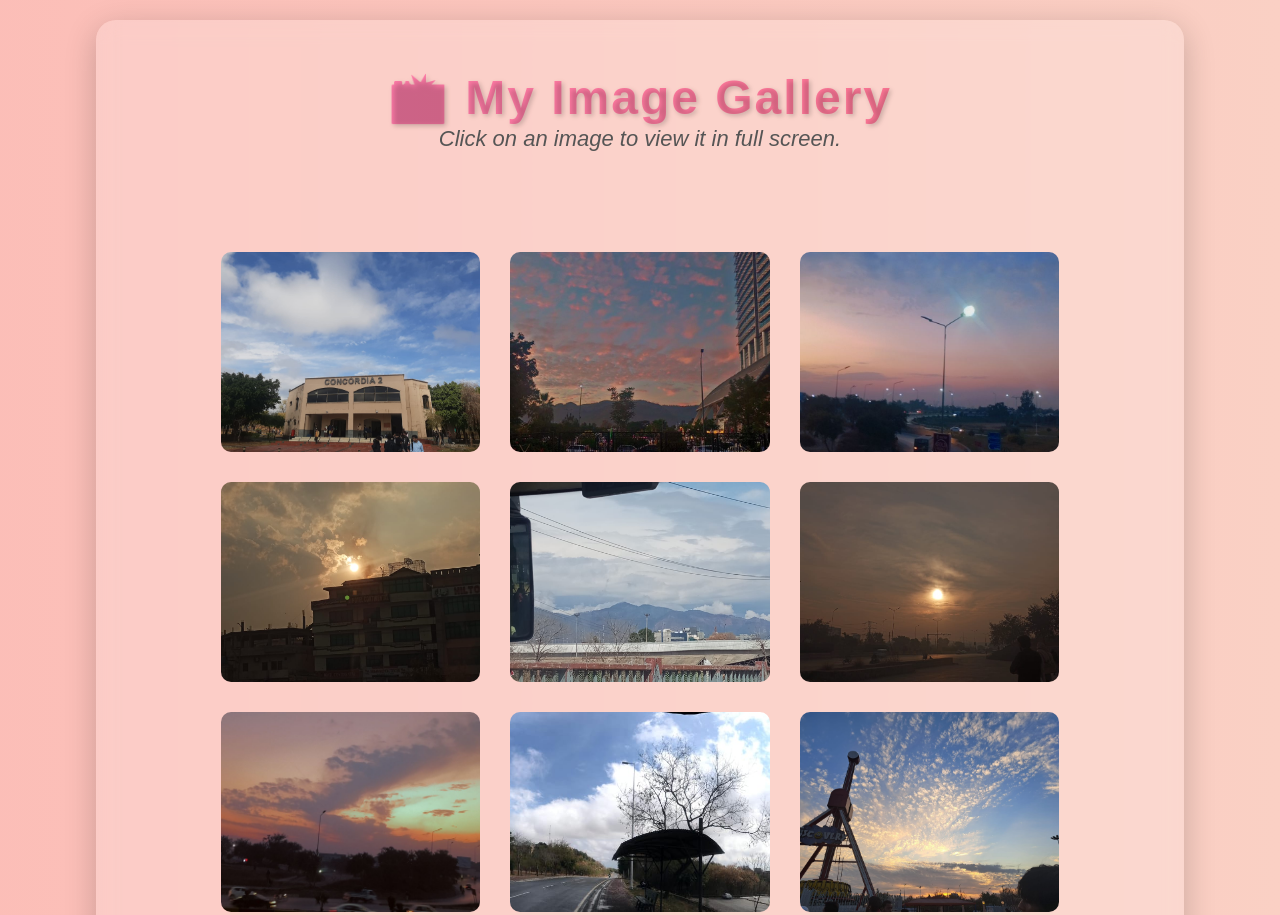
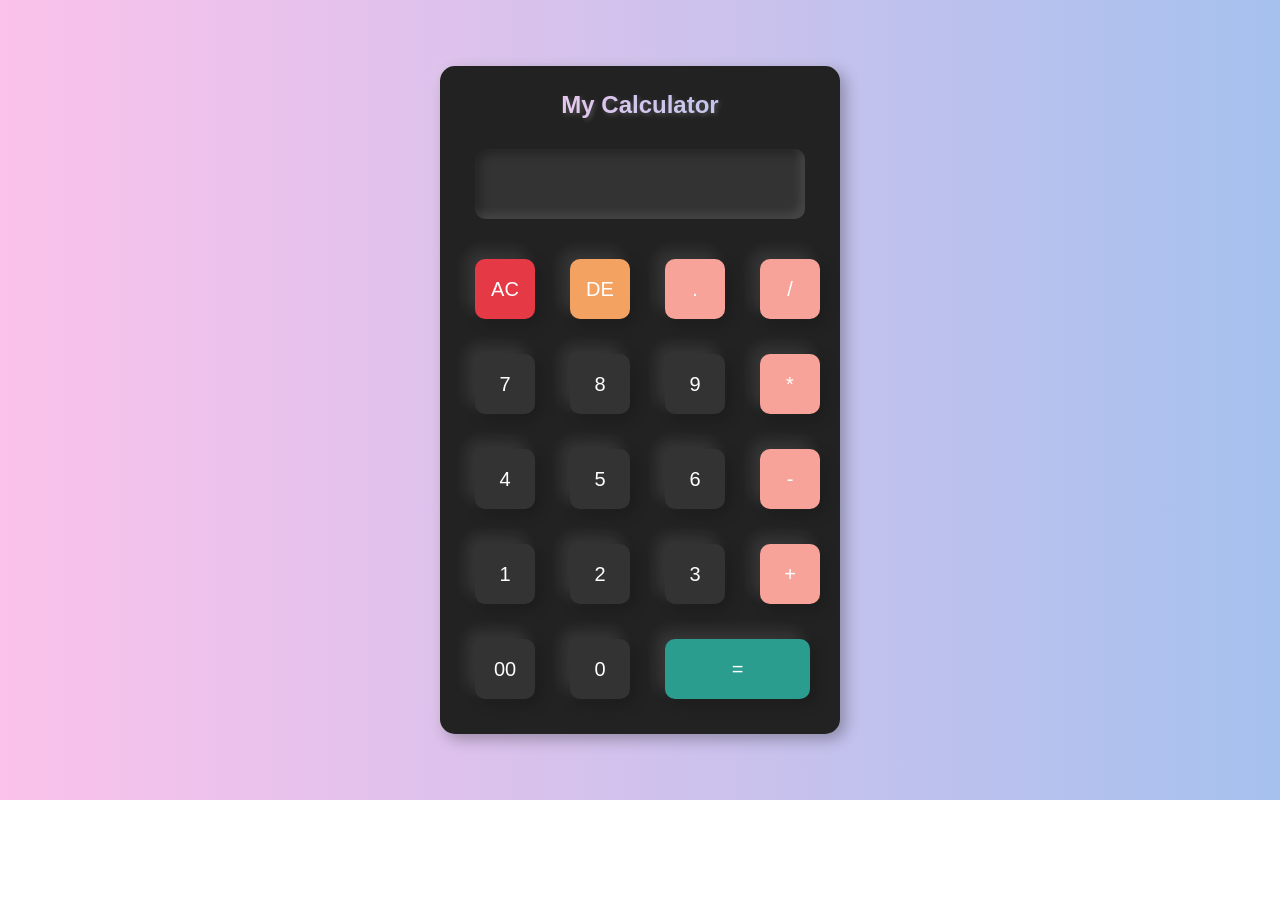
Before and after one commit to Rida4142/FrontendTasks, a plain HTML site: page index.html in a window 1280 px wide. Shown: the top 915 px of the page. After the commit the page ends 800 px from the top, so only its background shows below. Drawn offline with Linux system fonts and the light colour scheme.

Commit message:
Task2(calculator)
build a simple calculator using html,css and javascript

```diff
--- a/index.html
+++ b/index.html
@@ -3,45 +3,53 @@
 <head>
     <meta charset="UTF-8">
     <meta name="viewport" content="width=device-width, initial-scale=1.0">
-    <title>Image Gallery</title>
+    <title>Calculator</title>
     <link rel="stylesheet" href="style.css">
 </head>
 <body>
-    <div class="gallery-container">
-    <h1 class="gallery-title">📸 My Image Gallery</h1>
-    <p class="gallery-description">Click on an image to view it in full screen.</p>
+    <div class="container">
+        <div class="calculator">
+            <h2 class="calculator-heading">My Calculator</h2>
+            <form>
+                <div class="display">
+                    <input type="text" name="display" id="display">
+                </div>
+                <div class="buttons">
+                    <input type="button" value="AC" onclick="display.value=''" class="clear">
+                    <input type="button" value="DE" onclick="display.value=display.value.slice(0,-1)" class="delete">
+                    <input type="button" value="." onclick="display.value +='.'" class="operator">
+                    <input type="button" value="/" onclick="display.value +='/'" class="operator">
 
-    <div class="full-img" id="fullImgBox">
-        <img src="img1.jpg" id="fullImg">
-        <span onclick="closeFullImg()">X</span>
+                    <input type="button" value="7" onclick="display.value +='7'">
+                    <input type="button" value="8" onclick="display.value +='8'">
+                    <input type="button" value="9" onclick="display.value +='9'">
+                    <input type="button" value="*" onclick="display.value +='*'" class="operator">
+
+                    <input type="button" value="4" onclick="display.value +='4'">
+                    <input type="button" value="5" onclick="display.value +='5'">
+                    <input type="button" value="6" onclick="display.value +='6'">
+                    <input type="button" value="-" onclick="display.value +='-'" class="operator">
+
+                    <input type="button" value="1" onclick="display.value +='1'">
+                    <input type="button" value="2" onclick="display.value +='2'">
+                    <input type="button" value="3" onclick="display.value +='3'">
+                    <input type="button" value="+" onclick="display.value +='+'" class="operator">
+
+                    <input type="button" value="00" onclick="display.value +='00'">
+                    <input type="button" value="0" onclick="display.value +='0'">
+                    <input type="button" value="=" onclick="calculateResult()" class="equal">
                 </div>
-    <div class="img-gallery">
-        <img src="img1.jpg" onclick="openFullImg(this.src)">
-        <img src="img2.jpg" onclick="openFullImg(this.src)">
-        <img src="img3.jpg" onclick="openFullImg(this.src)">
-        <img src="img4.jpg" onclick="openFullImg(this.src)">
-        <img src="img5.jpg" onclick="openFullImg(this.src)">
-        <img src="img6.jpg" onclick="openFullImg(this.src)">
-        <img src="img7.jpg" onclick="openFullImg(this.src)">
-        <img src="img8.jpg" onclick="openFullImg(this.src)">
-        <img src="img9.jpg" onclick="openFullImg(this.src)">
-        <img src="img10.jpg" onclick="openFullImg(this.src)">
-        <img src="img11.jpg" onclick="openFullImg(this.src)">
-        <img src="img12.jpg" onclick="openFullImg(this.src)">
+            </form>
         </div>
     </div>
 
     <script>
-
-   var fullImgBox =document.getElementById("fullImgBox");
-   var fullImg =document.getElementById("fullImg");
-
-   function openFullImg(pic){
-    fullImgBox.style.display = "flex";
-    fullImg.src=pic;
+    function calculateResult() {
+        try {
+            display.value = Function(`"use strict"; return (${display.value})`)();
+        } catch {
+            display.value = "Error";
         }
-   function closeFullImg(){
-    fullImgBox.style.display = "none";
     }
     </script>
 </body>
--- a/style.css
+++ b/style.css
@@ -1,138 +1,130 @@
-
-@import url('https://fonts.googleapis.com/css2?family=Poppins:wght@300;400;600&display=swap');
 * {
     margin: 0;
     padding: 0;
-    font-family:  sans-serif;
+    font-family: 'Poppins', sans-serif;
     box-sizing: border-box;
 }
 
-/* 🌈 Gradient Background */
-body {
-    background: linear-gradient(to right, #ff9a9e, #fad0c4);
-    font-family: 'Poppins', sans-serif;
-    min-height: 100vh;
+.container {
+    width: 100%;
+    height: 100vh;
+    background: linear-gradient(to right, #fbc2eb, #a6c1ee);
     display: flex;
-    flex-direction: column;
     align-items: center;
     justify-content: center;
 }
 
-/* ✨ Frosted Glass Effect for the Gallery */
-.gallery-container {
-    background: rgba(255, 255, 255, 0.2);
-    backdrop-filter: blur(10px);
-    border-radius: 20px;
-    padding: 20px;
-    width: 85%;
-    box-shadow: 0px 8px 32px rgba(0, 0, 0, 0.2);
+.calculator {
+    background: #222;
+    padding: 25px;
+    border-radius: 15px;
+    box-shadow: -5px -5px 15px rgba(255, 255, 255, 0.1),
+                5px 5px 15px rgba(0, 0, 0, 0.3);
+    min-width: 320px;
+    max-width: 400px;
+}
+.calculator-heading {
     text-align: center;
+    color: #fff;
+    font-size: 24px;
+    font-weight: 600;
+    margin-bottom: 15px;
+    background: linear-gradient(to right,  #fbc2eb, #a6c1ee);
+    -webkit-background-clip: text;
+    -webkit-text-fill-color: transparent;
+    text-shadow: 2px 2px 5px rgba(255, 255, 255, 0.2);
+}
+
+
+.calculator form input {
+    border: 0;
+    outline: 0;
+    width: 60px;
+    height: 60px;
+    border-radius: 10px;
+    box-shadow: -8px -8px 15px rgba(255,255,255,0.1),
+                5px 5px 15px rgba(0,0,0,0.2);
+    background: #333;
+    font-size: 20px;
+    color: #fff;
+    cursor: pointer;
+    margin: 10px;
+}
+
+form .display {
+    display: flex;
+    justify-content: flex-end;
+    margin: 20px 0;
+}
+
+form .display input {
+    width: 100%;
+    height: 70px;
+    background: #333;
+    border: none;
+    border-radius: 10px;
+    text-align: right;
+    font-size: 40px;
+    color: #fff;
+    padding: 10px;
+    outline: none;
+    box-shadow: inset -5px -5px 10px rgba(255,255,255,0.1),
+                inset 5px 5px 10px rgba(0,0,0,0.3);
+}
+
+
+form input.equal {
+    width: 145px;
+}
+
+
+.buttons {
+    display: grid;
+    grid-template-columns: repeat(4, 1fr);
+    gap: 15px;
     margin-top: 20px;
 }
 
-/* 🌟 Subtle Animation */
-@keyframes backgroundAnimation {
-    0% { background-position: 0% 50%; }
-    50% { background-position: 100% 50%; }
-    100% { background-position: 0% 50%; }
-}
-
-body {
-    background-size: 300% 300%;
-    animation: backgroundAnimation 10s ease infinite;
+.buttons input {
+    width: 100%;
+    height: 60px;
+    border-radius: 10px;
+    border: none;
+    font-size: 22px;
+    background: #333;
+    color: white;
+    cursor: pointer;
+    box-shadow: -5px -5px 10px rgba(255, 255, 255, 0.1),
+                5px 5px 10px rgba(0, 0, 0, 0.3);
+    transition: 0.2s;
 }
 
 
-/* 🔥 Beautiful Centered Heading */
-.gallery-title {
-    font-size: 48px;
-    font-weight: 700;
-    text-align: center;
-    background: linear-gradient(90deg, #ff7eb3, #ff758c);
-    -webkit-background-clip: text;
-    -webkit-text-fill-color: transparent;
-    letter-spacing: 2px;
-    margin-top: 30px;
-    animation: fadeIn 1s ease-in-out;
-    text-shadow: 2px 2px 5px rgba(0,0,0,0.2);
+.buttons input:hover {
+    background: rgba(255, 255, 255, 0.2);
+    box-shadow: -3px -3px 8px rgba(255, 255, 255, 0.2),
+                3px 3px 8px rgba(0, 0, 0, 0.3);
 }
 
-/* ✨ Improved Description */
-.gallery-description {
-    font-size: 22px;
-    color: #555;
-    font-style: italic;
-    text-align: center;
-    margin-bottom: 30px;
-    animation: slideIn 1s ease-in-out;
+.buttons input:active {
+    box-shadow: inset -3px -3px 5px rgba(255, 255, 255, 0.1),
+                inset 3px 3px 5px rgba(0, 0, 0, 0.3);
 }
 
-/* 🌟 Fade-in Animation */
-@keyframes fadeIn {
-    from {
-        opacity: 0;
-        transform: translateY(-20px);
-    }
-    to {
-        opacity: 1;
-        transform: translateY(0);
-    }
+
+.operator {
+    background: #f7a399 !important; /* Muted Coral Pink */
 }
 
-/* 🌟 Slide-in Animation */
-@keyframes slideIn {
-    from {
-        opacity: 0;
-        transform: translateX(-50px);
-    }
-    to {
-        opacity: 1;
-        transform: translateX(0);
-    }
+.clear {
+    background: #e63946 !important; /* Soft Red */
 }
 
-.img-gallery{
-    width: 80%;
+.delete {
+    background: #f4a261 !important; /* Warm Pastel Orange */
+}
 
-    margin: 100px auto 50px;
-    display: grid;
-    grid-template-columns: repeat(auto-fit, minmax(250px, 1fr));
-    grid-gap: 30px;
-
+.equal {
+    background: #2a9d8f !important; /* Muted Teal Green */
+    grid-column: span 2;
 }
-.img-gallery img {
-    width: 100%;
-    height: 200px;
-    object-fit: cover;
-    border-radius: 10px;
-    cursor: pointer;
-}
-.img-gallery img:hover{
-    transform: scale(0.8) rotate(-15deg);
-    border-radius: 20px;
-    box-shadow: 0 32px 75px rgba(68,77,136,0.2);
-}
-.full-img{
-    width: 100%;
-    height: 100vh;
-    background: rgba(0, 0, 0, 0.9);
-    position: fixed;
-    top: 0;
-    left: 0;
-    display: none;
-    align-items: center;
-    justify-content: center;
-    z-index: 100;
-}
-.full-img img{
-    width: 90%;
-    max-width: 500px;
-}
-.full-img span{
-    position: absolute;
-    top: 5%;
-    right: 5%;
-    font-size: 30px;
-    color: #fff;
-    cursor: pointer;
-}
```
Lines whose indentation alone changed are shown as unchanged.
